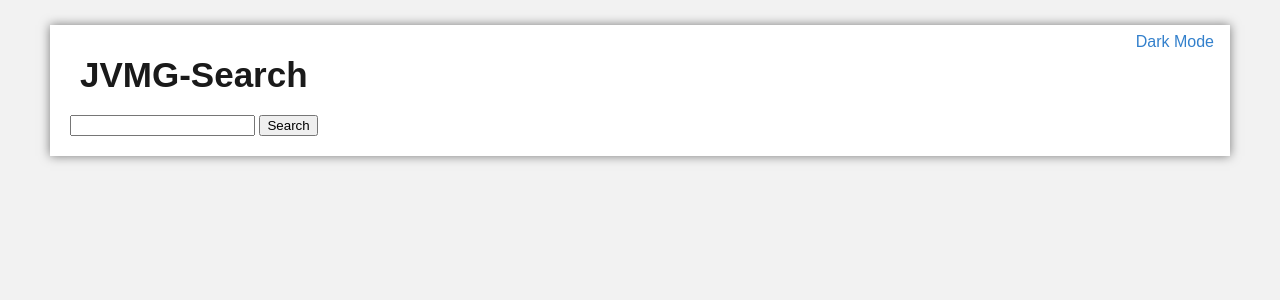
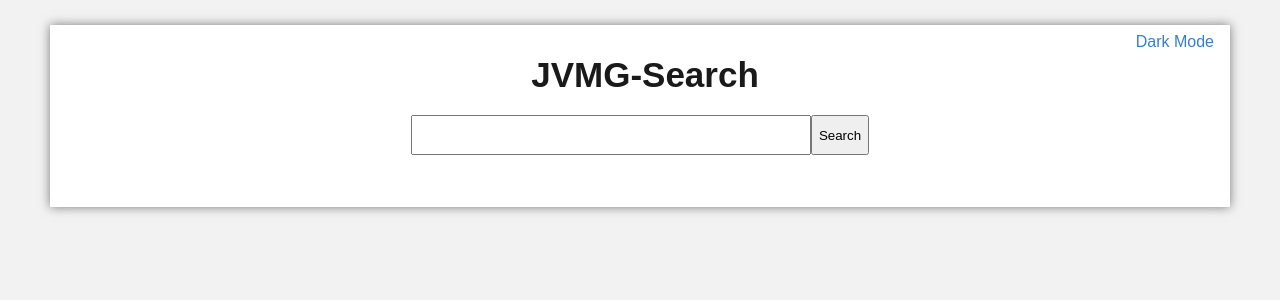
Before and after one commit to Japanese-Visual-Media-Graph/frontend, a Django app: page /applications/search in a window 1280 px wide. Shown: the top 300 px of the page. Run offline with Django 3.2, Linux system fonts and the light colour scheme; data that the repository does not hold is empty.

Commit message:
improve usability for facet search

```diff
--- a/jvmg/static/jvmg/styles.css
+++ b/jvmg/static/jvmg/styles.css
@@ -62,3 +62,35 @@ html.dark-mode div.dropdown > div {background: hsl(0, 0%, 16%);}
 hr { border: none; height: 2px; background-color: lightgray; margin-top: 40px; }
 
 table.blank_node { margin: 0.5em 0em 0.5em 0em; border-style: solid; border-color: hsl(210, 60%, 35%); border-width: 1px; }
+
+mark { background-color: #A0FDA3; }
+
+div.search table {
+    border: 2px solid hsl(210, 60%, 35%);
+    border-radius: 5px;
+    margin-top: 10px;
+}
+
+fieldset {
+    border: 2px solid hsl(210, 60%, 35%);
+    border-radius: 5px;
+    width: 50%;
+}
+
+div.fieldsets{
+    display: flex;
+    margin-bottom: 2em;
+}
+
+div.searchfield {
+    display: flex;
+    justify-content: center;
+}
+
+div.searchfield input {
+    width: 400px;
+    height: 40px;
+    font-size: 16px;
+}
+
+h1.search { text-align: center; }
--- a/jvmg/templates/jvmg/nav.html
+++ b/jvmg/templates/jvmg/nav.html
@@ -3,8 +3,8 @@
     <span class=text-for-light>Light Mode</span>
     <span class=text-for-dark>Dark Mode</span>
   </a>
-  <a href="{{web_base}}applications/search">Search</a>
-  <a href="{{web_base}}applications/crosstab?uri={{resource_uri}}">crosstab</a>
+  <a href="/applications/search">Search</a>
+  <a href="/applications/crosstab?uri={{resource_uri}}">crosstab</a>
 
   <div class="lang_selector dropdown">
     <a href="#">languages</a>
--- a/jvmg/templates/jvmg/search.html
+++ b/jvmg/templates/jvmg/search.html
@@ -12,7 +12,7 @@
     <title>JVMG-Search</title>
   </head>
   <body>
-    <h1>JVMG-Search</h1>
+    <h1 class="search">JVMG-Search</h1>
     <nav>
       <a href="#" class=switch-mode>
         <span class=text-for-light>Light Mode</span>
@@ -20,9 +20,11 @@
       </a>
     </nav>
     <form action="{% url 'search' %}" method="GET">
+      <div class="searchfield">
         <input type="search" name="search" value="{{search}}"/>
         <button class="button" value="search">Search</button>
-
+      </div>
+      <div class="fieldsets">
         {% for facet_name, facet in aggs.items %}
         <fieldset name={{facet_name}}>
           <legend>{{facet_name}}</legend>
@@ -37,8 +39,9 @@
           {% endfor %}
         </fieldset>
         {% endfor %}
+      </div>
     </form>
-    <div name="searchResults">
+    <div class="search" name="searchResults"></div>
   </body>
 </html>
 
--- a/jvmg_frontend/settings.py
+++ b/jvmg_frontend/settings.py
@@ -176,7 +176,7 @@ CONSTRUCT {
 }
 """
 
-ELASTICSEARCH = "http://127.0.0.1:9200"
+ELASTICSEARCH = "http://localhost:9200"
 SEARCH_INDEX = "default"
 ELASTICSEARCH_PAGE_SIZE = 20
 
```
Lines whose indentation alone changed are shown as unchanged.
